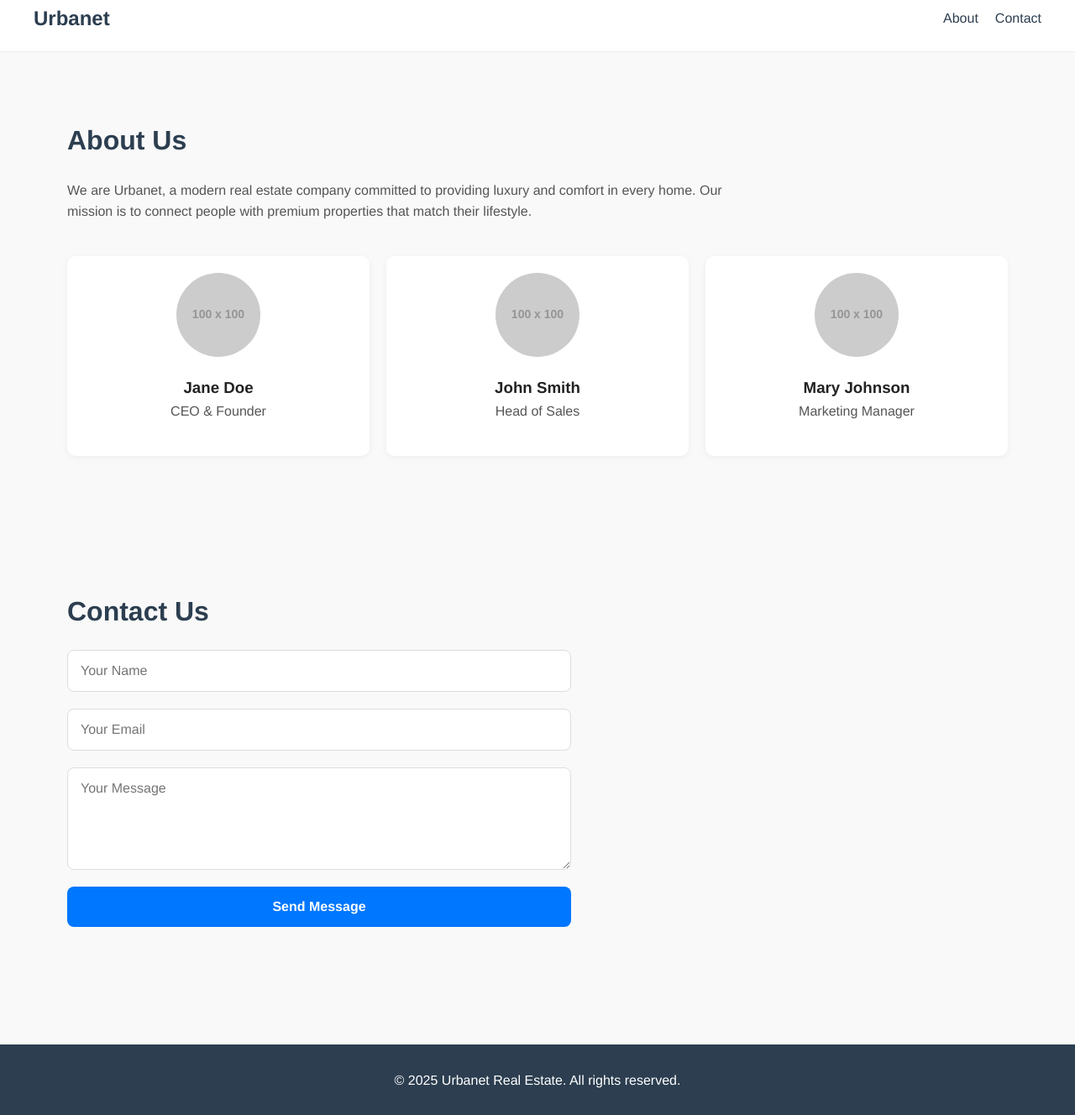
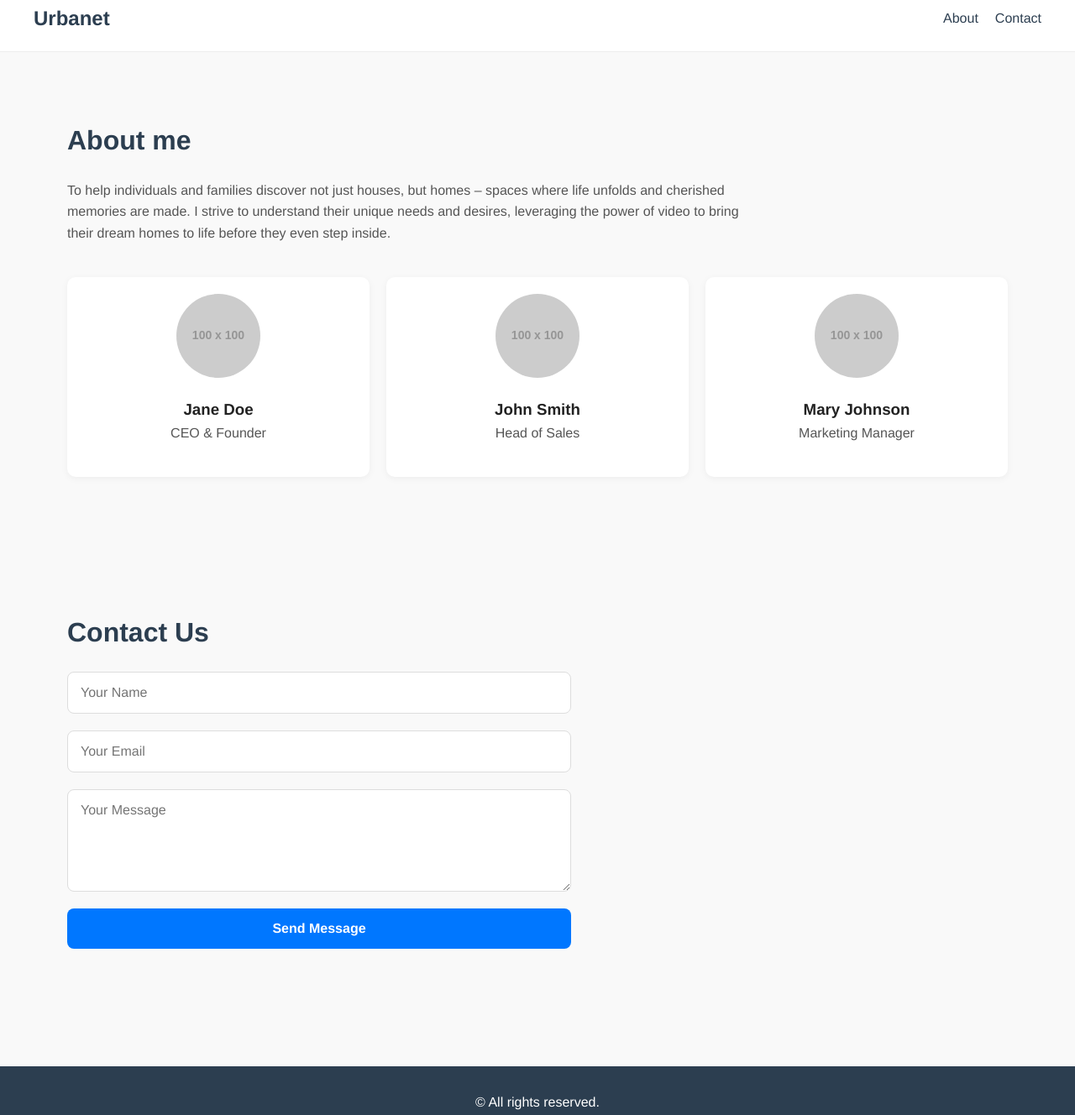
Before and after one commit to cjabuan090500-sys/cjabuan, a plain HTML site: page index.html in a window 1280 px wide. Shown: the part 17-1345 px from the top of the page at 84% size. Drawn offline with Linux system fonts and the light colour scheme; placeholder pictures from the web are drawn by us.

Commit message:
Update index.html

```diff
--- a/index.html
+++ b/index.html
@@ -3,7 +3,7 @@
 <head>
   <meta charset="UTF-8" />
   <meta name="viewport" content="width=device-width, initial-scale=1.0" />
-  <title>Urbanet Inspired Real Estate Template</title>
+  <title>Christian Julius Abuan Real Estate</title>
   <style>
     * {
       margin: 0;
@@ -145,9 +145,9 @@
   </header>
 
   <section id="about" class="about">
-    <h2>About Us</h2>
+    <h2>About me</h2>
     <p>
-      We are Urbanet, a modern real estate company committed to providing luxury and comfort in every home. Our mission is to connect people with premium properties that match their lifestyle.
+     To help individuals and families discover not just houses, but homes – spaces where life unfolds and cherished memories are made. I strive to understand their unique needs and desires, leveraging the power of video to bring their dream homes to life before they even step inside.
     </p>
 
     <div class="team">
@@ -180,7 +180,7 @@
   </section>
 
   <footer>
-    <p>&copy; 2025 Urbanet Real Estate. All rights reserved.</p>
+    <p>&copy;  All rights reserved.</p>
   </footer>
 </body>
 </html>
```
